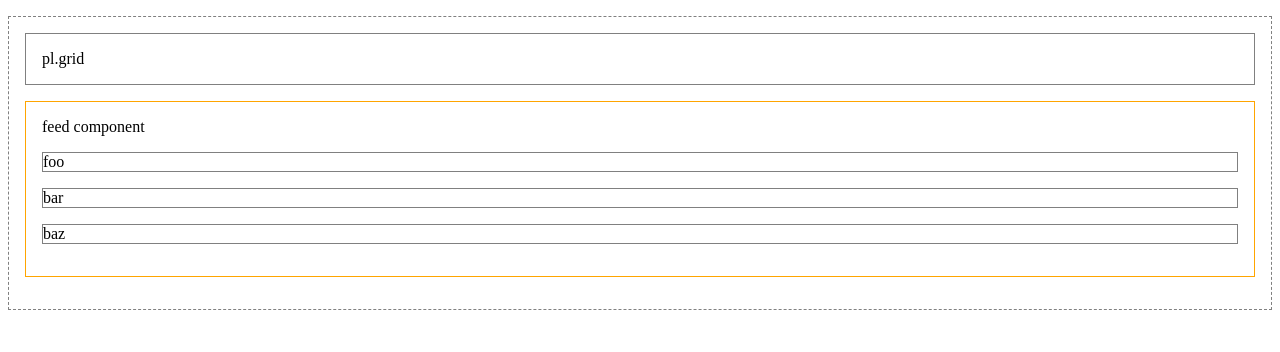
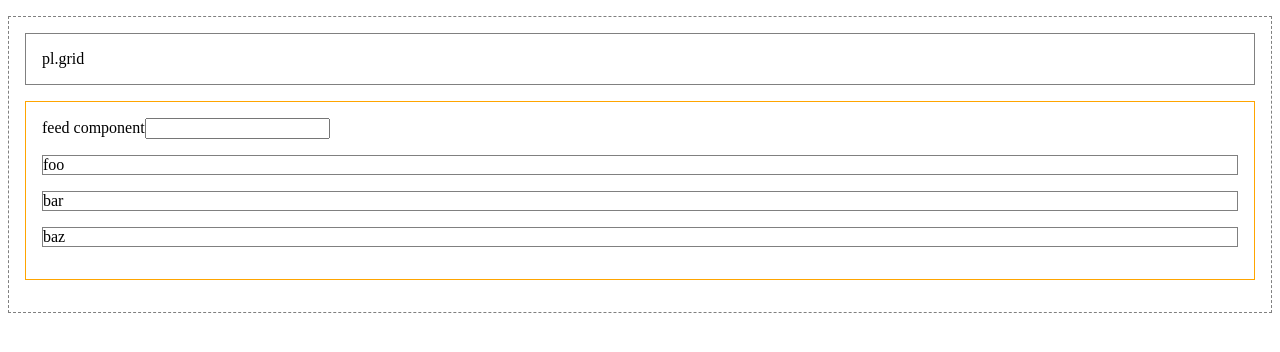
Before and after one commit to pseuyi/pl.grid, a React (Create React App) app: page / in a window 1280 px wide. Shown: the top 352 px of the page. Built offline with nearby package versions, Linux system fonts and the light colour scheme.

Commit message:
add key to children

```diff
--- a/src/components/Feed/index.jsx
+++ b/src/components/Feed/index.jsx
@@ -1,4 +1,5 @@
 import React from 'react';
+import Input from '../Input';
 import Post from '../Post';
 import './index.css';
 
@@ -11,8 +12,9 @@ class Feed extends React.PureComponent {
     return(
       <div className="feed">
         feed component
+        <Input/>
         {
-          posts.map(post => (<Post value={post}/>))
+          posts.map((post, idx) => (<Post key={idx} value={post}/>))
         }
       </div>
     )
```
